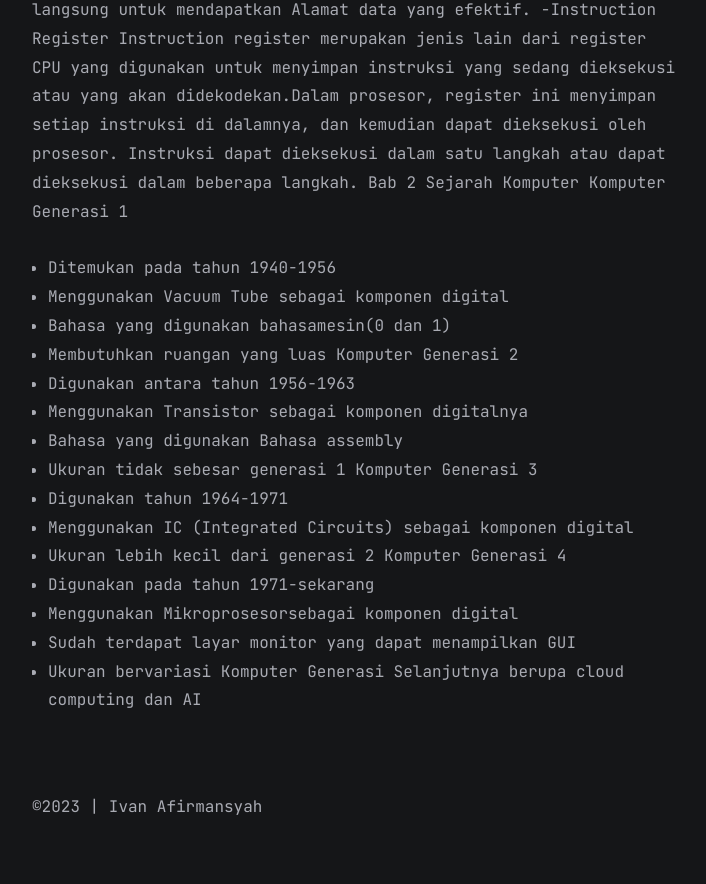
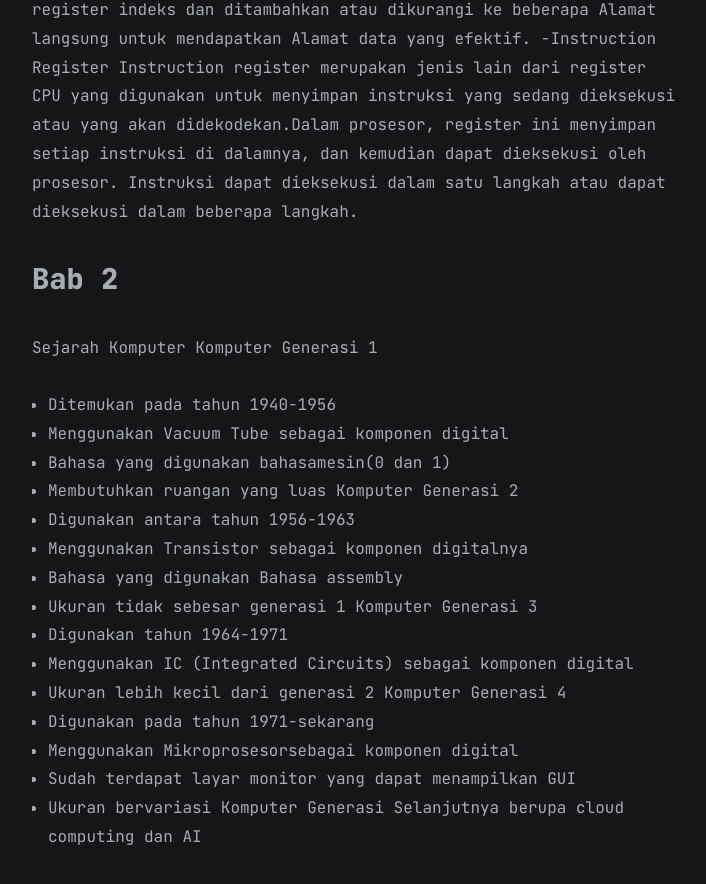
Before and after one commit to shera1402/shera1402.github.io, a Jekyll site: the page built from all_collections/_posts/2023-11-07-Resume-Arsikom.md, in a window 1280 px wide and 900 px high, scrolled down 2659 px. Shown: the top 884 px of the window, without its empty margins (283-989 px from the left). Built offline with Jekyll 4.4.1, drawn with Linux system fonts in a browser that asks for light colours; comment, search, counter and statistics services are not loaded; a style sheet for code colours, icons or effects is not loaded.

Commit message:
Update 2023-11-07-Resume-Arsikom.md

```diff
--- a/all_collections/_posts/2023-11-07-Resume-Arsikom.md
+++ b/all_collections/_posts/2023-11-07-Resume-Arsikom.md
@@ -96,7 +96,7 @@
 prosesor, register ini menyimpan setiap instruksi di dalamnya, dan kemudian dapat
 dieksekusi oleh prosesor. Instruksi dapat dieksekusi dalam satu langkah atau dapat
 dieksekusi dalam beberapa langkah.
-Bab 2
+## Bab 2
 Sejarah Komputer
 Komputer Generasi 1
 - Ditemukan pada tahun 1940-1956
```
